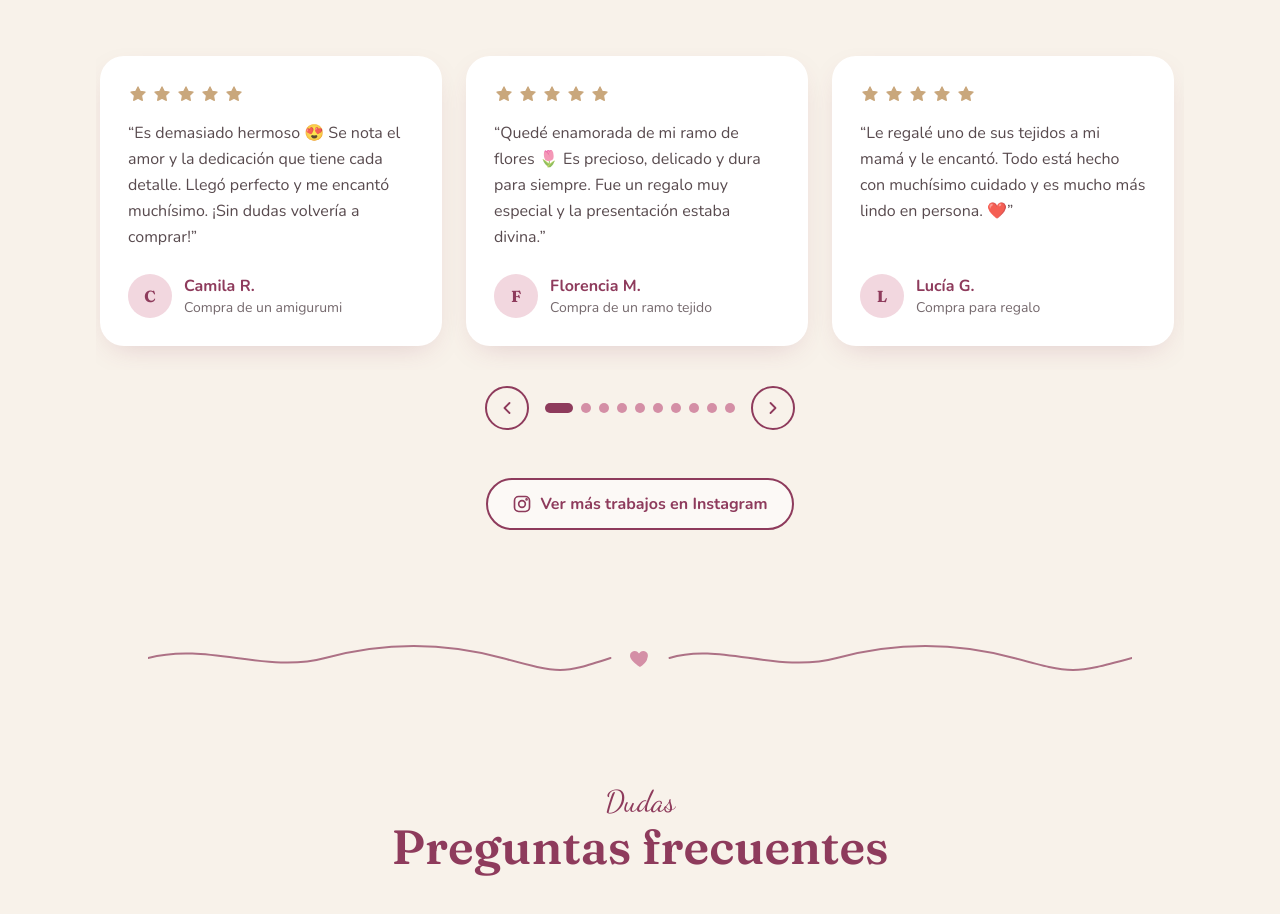
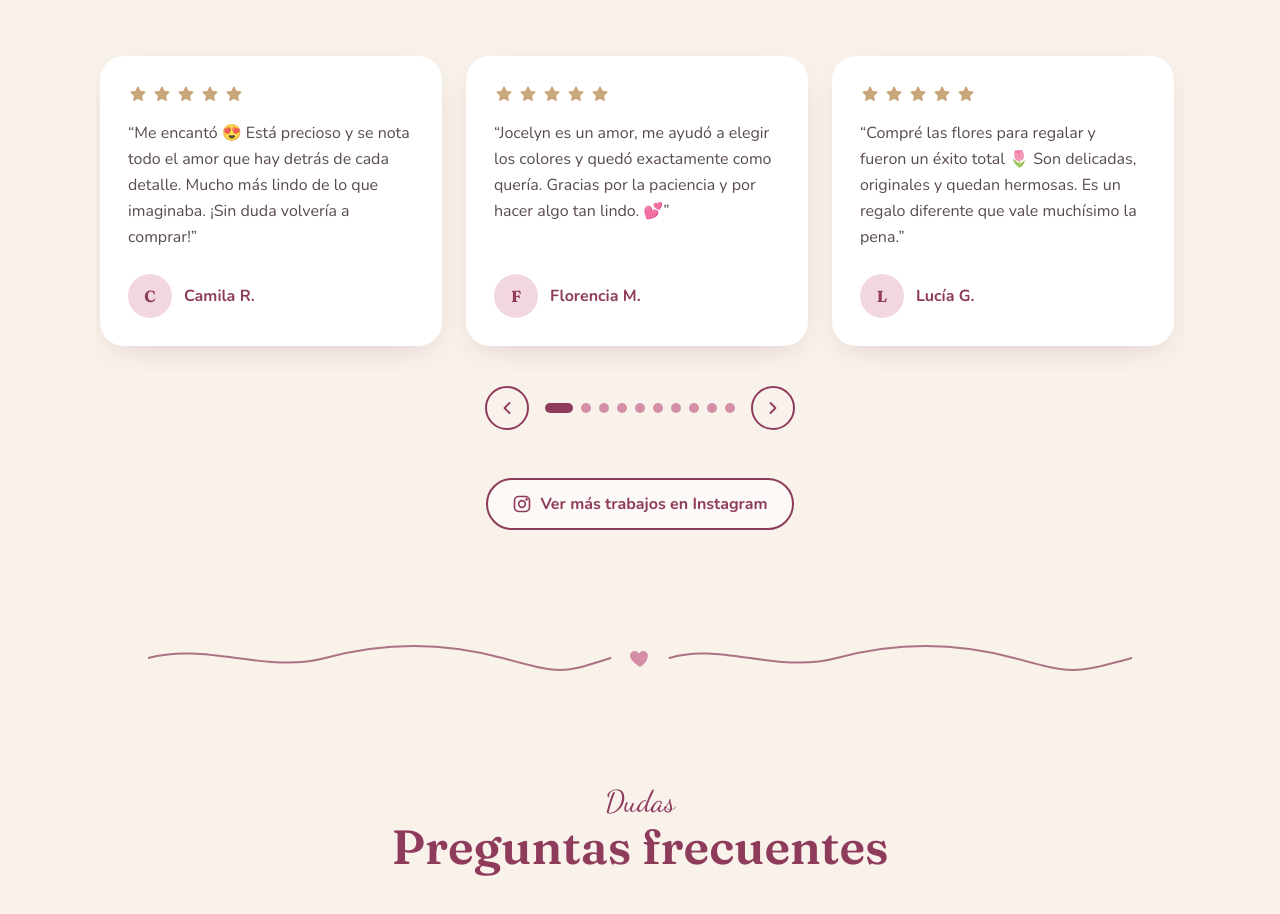
Before and after one commit to EzeeED/alpuntopaz, a Next.js app: page / in a window 1280 px wide. Shown: the part 7260-8174 px from the top of the page. Built offline with nearby package versions, Linux system fonts and the light colour scheme; no server answers.

Commit message:
Reemplazar reseñas de clientas
Co-Authored-By: Claude Opus 5.5 <noreply@anthropic.com>
Claude-Session: https://claude.ai/code/session_01P5u6ZB8XouQtLgSNDzKELw

```diff
--- a/components/Testimonials.tsx
+++ b/components/Testimonials.tsx
@@ -9,63 +9,53 @@ import { ChevronIcon, InstagramIcon, StarIcon } from "./Icons";
 const testimonials = [
   {
     name: "Camila R.",
-    detail: "Compra de un amigurumi",
     stars: 5,
-    text: "Es demasiado hermoso 😍 Se nota el amor y la dedicación que tiene cada detalle. Llegó perfecto y me encantó muchísimo. ¡Sin dudas volvería a comprar!",
+    text: "Me encantó 😍 Está precioso y se nota todo el amor que hay detrás de cada detalle. Mucho más lindo de lo que imaginaba. ¡Sin duda volvería a comprar!",
   },
   {
     name: "Florencia M.",
-    detail: "Compra de un ramo tejido",
     stars: 5,
-    text: "Quedé enamorada de mi ramo de flores 🌷 Es precioso, delicado y dura para siempre. Fue un regalo muy especial y la presentación estaba divina.",
+    text: "Jocelyn es un amor, me ayudó a elegir los colores y quedó exactamente como quería. Gracias por la paciencia y por hacer algo tan lindo. 💕",
   },
   {
     name: "Lucía G.",
-    detail: "Compra para regalo",
     stars: 5,
-    text: "Le regalé uno de sus tejidos a mi mamá y le encantó. Todo está hecho con muchísimo cuidado y es mucho más lindo en persona. ❤️",
+    text: "Compré las flores para regalar y fueron un éxito total 🌷 Son delicadas, originales y quedan hermosas. Es un regalo diferente que vale muchísimo la pena.",
   },
   {
     name: "Agustina P.",
-    detail: "Pedido personalizado",
     stars: 5,
-    text: "Le pedí un diseño con unos colores específicos y quedó exactamente como lo imaginaba. Me encantó que pudiera personalizarlo. ¡Una genia! 🧶",
+    text: "Joce, ¡te quedó hermoso! 😍 Era justo lo que tenía en mente. Me encantó poder elegir los detalles y recibir algo hecho especialmente para mí.",
   },
   {
     name: "Martina S.",
-    detail: "Compra de un llavero tejido",
     stars: 5,
-    text: "Es chiquito, hermoso y tiene unos detalles increíbles. Lo llevo conmigo todos los días y ya me preguntaron varias veces dónde lo compré. 🥹",
+    text: "La calidad es preciosa y la terminación está impecable. Se nota que lleva tiempo y dedicación. Me encantan las cosas hechas a mano y esta superó mis expectativas. 🤍",
   },
   {
     name: "Valentina D.",
-    detail: "Compra de un peluche tejido",
     stars: 5,
-    text: "La calidad es hermosa, está muy bien terminado y es súper suave. Se nota que no es algo hecho a las apuradas. Me encantó la experiencia de compra.",
+    text: "La atención de Jocelyn fue excelente desde el primer momento. Me respondió todas las dudas y me mantuvo al tanto del pedido. ¡Una experiencia hermosa!",
   },
   {
     name: "Sofía B.",
-    detail: "Regalo de cumpleaños",
     stars: 5,
-    text: "Quería regalar algo diferente y encontré justo lo que buscaba. Fue un éxito, le encantó a la persona que lo recibió. ¡Gracias por tanta dedicación! 💕",
+    text: "Es demasiado tierno 🥹 Lo compré para regalar y quedó precioso. Me encanta apoyar los emprendimientos que hacen cosas únicas y con tanto cariño.",
   },
   {
     name: "Julieta F.",
-    detail: "Compra de flores tejidas",
     stars: 5,
-    text: "Las flores son una belleza. Los colores combinan precioso y quedaron divinas en mi habitación. Me encanta tener algo artesanal y diferente. 🌸",
+    text: "Joce tiene unas manos increíbles. Los colores quedaron divinos y el resultado fue incluso mejor de lo que esperaba. ¡Ya estoy pensando en mi próximo pedido! 🧶",
   },
   {
     name: "Antonella C.",
-    detail: "Primera compra",
     stars: 5,
-    text: "Era mi primera compra de crochet y superó mis expectativas. La atención fue excelente, me respondió todas las dudas y el resultado quedó precioso. ¡Recomiendo! 🤍",
+    text: "Mi primera compra y quedé encantada. Todo muy lindo, delicado y bien presentado. Sin duda lo recomiendo para quienes buscan un regalo original. 🌸",
   },
   {
     name: "Milagros T.",
-    detail: "Compra para un bebé",
     stars: 5,
-    text: "Encargué un regalito para un bebé y quedó demasiado tierno. Todo muy delicado y lindo, ideal para sorprender con algo hecho a mano. Sin duda repetiría. 🧸",
+    text: "Gracias por todo, Jocelyn ❤️ Se nota la dedicación que le pones a cada trabajo. Me encantó el resultado y la buena onda durante todo el pedido.",
   },
 ];
 
@@ -127,10 +117,7 @@ export default function Testimonials() {
                     <span aria-hidden="true" className="grid h-11 w-11 place-items-center rounded-full bg-rosa-claro font-serif font-bold text-vino">
                       {t.name.charAt(0)}
                     </span>
-                    <span>
-                      <span className="block font-bold text-vino">{t.name}</span>
-                      <span className="block text-sm text-tinta/70">{t.detail}</span>
-                    </span>
+                    <span className="font-bold text-vino">{t.name}</span>
                   </figcaption>
                 </figure>
               </li>
```
